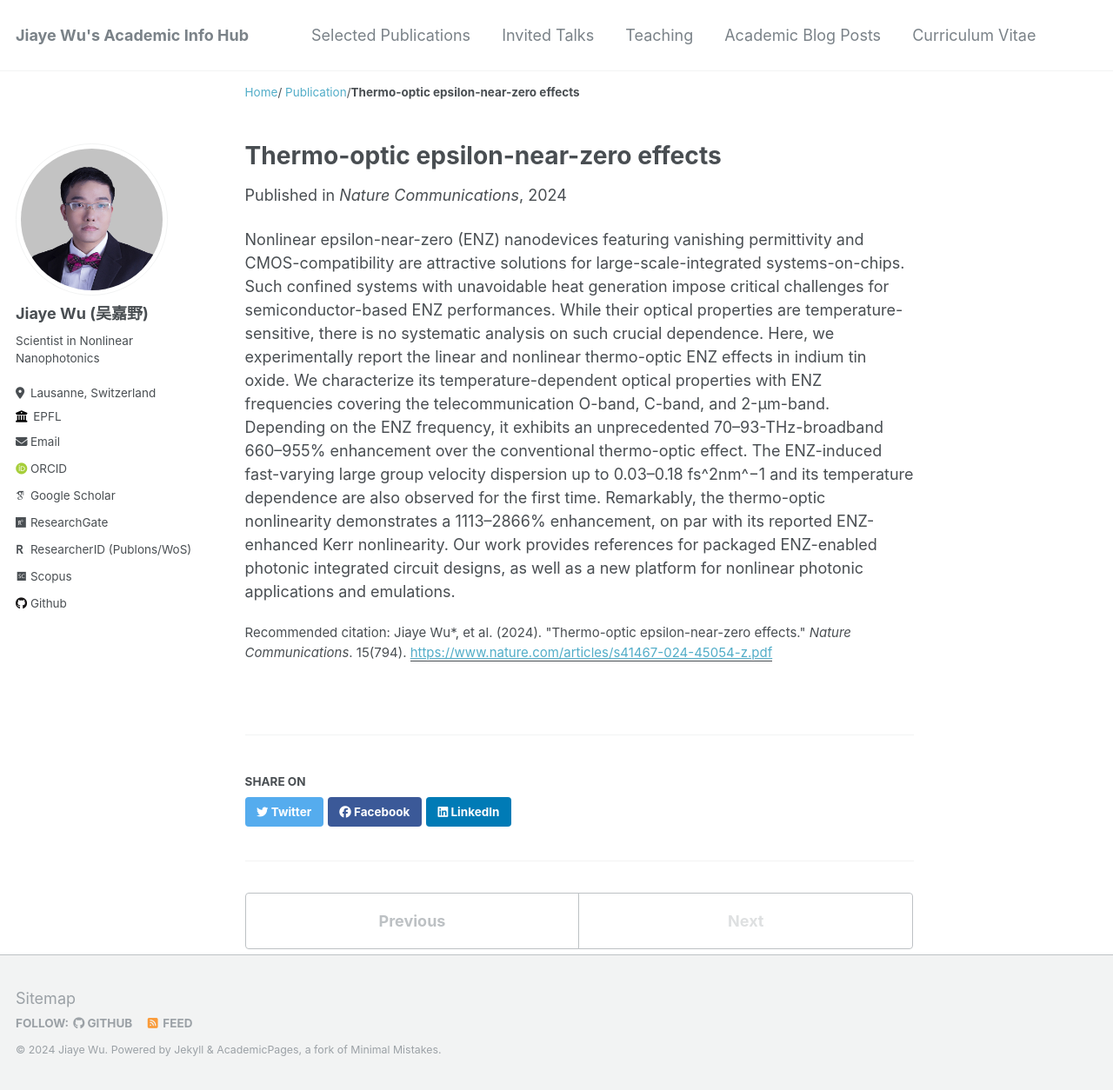
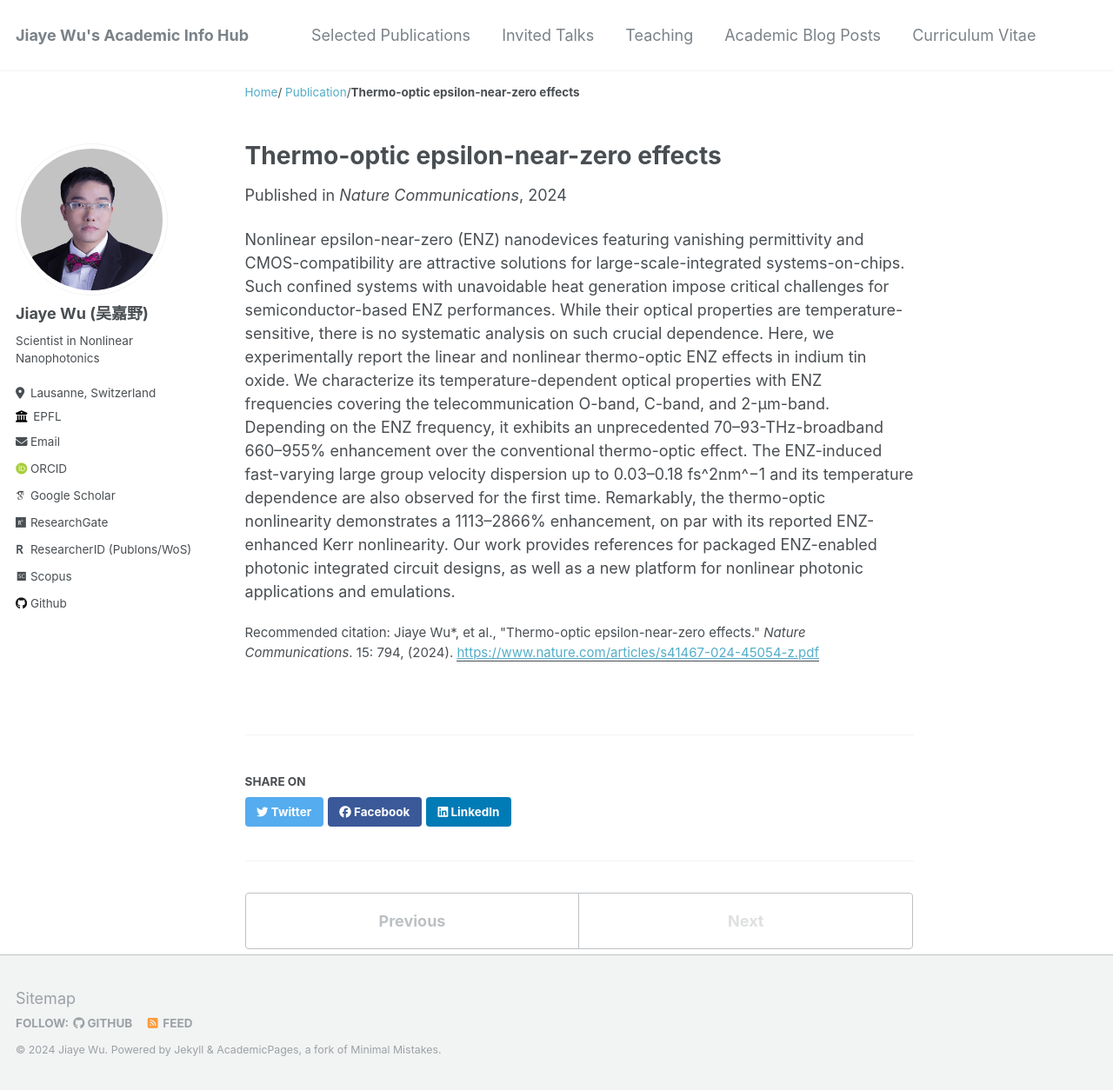
Before and after one commit to jiaye-wu/academicpages-version, a Jekyll site: the page built from _publications/2024-01-Nature Communications.md, in a window 1280 px wide and 1254 px high. Shown: the whole window at 87% size. Built offline with Jekyll 4.4.1, drawn with Linux system fonts in a browser that asks for light colours; some web fonts are replaced.

```diff
--- a/_publications/2024-01-Nature Communications.md
+++ b/_publications/2024-01-Nature Communications.md
@@ -6,7 +6,7 @@ excerpt: 'Novel linear and nonlinear thermo-optic effects are discovered in near
 date: 2024-01-26
 venue: 'Nature Communications'
 paperurl: 'https://www.nature.com/articles/s41467-024-45054-z.pdf'
-citation: 'Jiaye Wu*, et al. (2024). &quot;Thermo-optic epsilon-near-zero effects.&quot; <i>Nature Communications</i>. 15(794).'
+citation: 'Jiaye Wu*, et al., &quot;Thermo-optic epsilon-near-zero effects.&quot; <i>Nature Communications</i>. 15: 794, (2024).'
 ---
 
 Nonlinear epsilon-near-zero (ENZ) nanodevices featuring vanishing permittivity and CMOS-compatibility are attractive solutions for large-scale-integrated systems-on-chips. Such confined systems with unavoidable heat generation impose critical challenges for semiconductor-based ENZ performances. While their optical properties are temperature-sensitive, there is no systematic analysis on such crucial dependence. Here, we experimentally report the linear and nonlinear thermo-optic ENZ effects in indium tin oxide. We characterize its temperature-dependent optical properties with ENZ frequencies covering the telecommunication O-band, C-band, and 2-μm-band. Depending on the ENZ frequency, it exhibits an unprecedented 70–93-THz-broadband 660–955% enhancement over the conventional thermo-optic effect. The ENZ-induced fast-varying large group velocity dispersion up to 0.03–0.18 fs^2nm^−1 and its temperature dependence are also observed for the first time. Remarkably, the thermo-optic nonlinearity demonstrates a 1113–2866% enhancement, on par with its reported ENZ-enhanced Kerr nonlinearity. Our work provides references for packaged ENZ-enabled photonic integrated circuit designs, as well as a new platform for nonlinear photonic applications and emulations.
```
